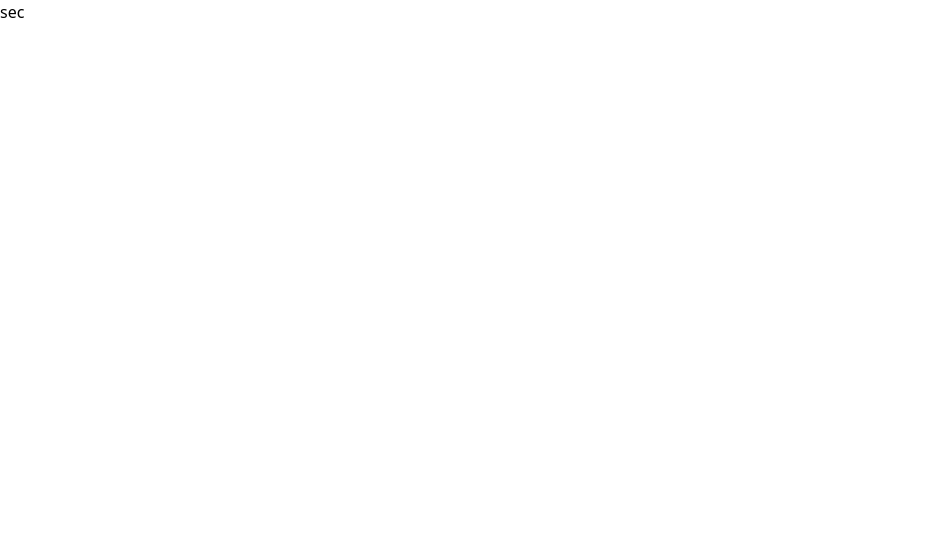
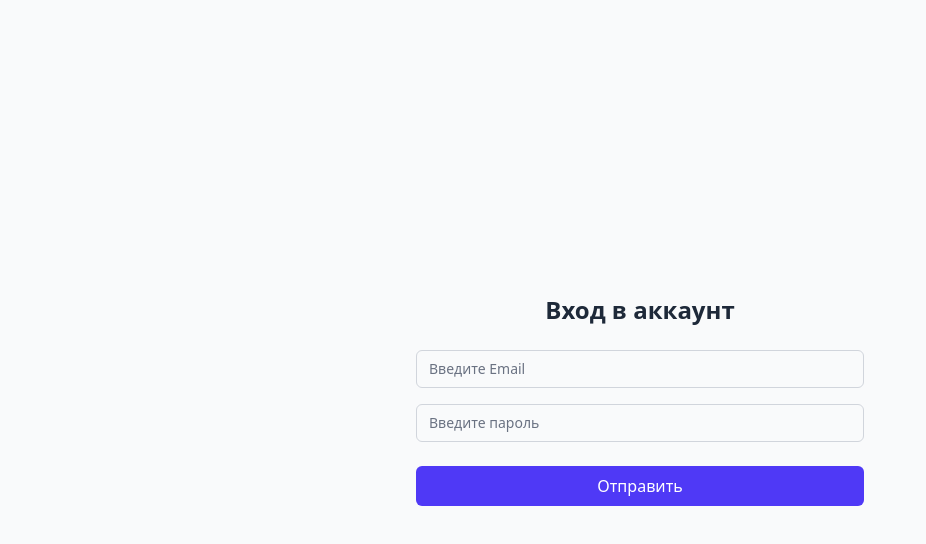
Before and after one commit to al-tepteev/test-task-review, a Nuxt app: page /login in a window 1280 px wide. Shown: the top 544 px of the page, without its empty margins (0-926 px from the left). Built offline with nearby package versions, Linux system fonts and the light colour scheme.

Commit message:
Реализовал компонент формы авторизации

```diff
--- /dev/null
+++ b/components/Block/BaseForm/index.vue
@@ -0,0 +1,39 @@
+<template>
+	<form @submit.prevent="handleSubmit" class="space-y-6">
+		<div class="space-y-4">
+			<slot :fields="fields" :errors="errors" />
+		</div>
+
+		<Button type="submit" :value="submitLabel" />
+	</form>
+</template>
+
+<script setup lang="ts">
+import Button from "~/elements/Button/index.vue"
+import { useValidation } from '~/composables/useValidation'
+
+const props = defineProps({
+  initialValues: {
+    type: Object,
+    required: true
+  },
+  validationSchema: {
+    type: Object,
+    required: true
+  },
+  submitLabel: {
+    type: String,
+    default: 'submit'
+  }
+})
+
+const emit = defineEmits(['submit'])
+
+const { fields, errors, validate } = useValidation(props.validationSchema)
+
+function handleSubmit() {
+  if (validate()) {
+    emit('submit', { ...fields })
+  }
+}
+</script>
--- a/composables/useValidation.ts
+++ b/composables/useValidation.ts
@@ -4,7 +4,7 @@ type ValidatorFn = (value: any) => string | null
 
 interface FieldConfig {
   value: any
-  validators: ValidatorFn[]
+  validators?: ValidatorFn[] // Сделали validators опциональным
 }
 
 export function useValidation(fieldsConfig: Record<string, FieldConfig>) {
@@ -20,13 +20,13 @@ export function useValidation(fieldsConfig: Record<string, FieldConfig>) {
   // Функция валидации всех полей
   function validate(): boolean {
     let isValid = true
+
     for (const key in fieldsConfig) {
       const value = fields[key]
-      const validators = fieldsConfig[key].validators
+      const validators = fieldsConfig[key].validators || [] // Используем пустой массив, если validators не определен
 
       for (const validator of validators) {
         const error = validator(value)
-
         if (error) {
           errors[key] = error
           isValid = false
@@ -36,6 +36,7 @@ export function useValidation(fieldsConfig: Record<string, FieldConfig>) {
         }
       }
     }
+
     return isValid
   }
 
--- /dev/null
+++ b/features/auth/components/Block/AuthForm/index.vue
@@ -0,0 +1,25 @@
+<template>
+  <BaseForm
+    :initial-values="initialValues"
+    :validation-schema="validationSchema"
+    submit-label="Отправить"
+    @submit="handleFormSubmit"
+  >
+    <template #default="{ fields, errors }">
+      <Input v-model="fields.email" type="email" placeholder="Введите Email"/>
+      <Input v-model="fields.password" type="password" placeholder="Введите пароль"/>
+    </template>
+  </BaseForm>
+</template>
+
+<script setup lang="ts">
+import BaseForm from "~/components/Block/BaseForm/index.vue";
+import Input from "~/elements/Input/index.vue"
+import { useAuthForm } from "~/features/auth/composables/useAuthForm";
+
+const {
+    initialValues,
+    validationSchema,
+    handleFormSubmit
+} = useAuthForm();
+</script>
--- /dev/null
+++ b/features/auth/composables/useAuthForm.ts
@@ -0,0 +1,26 @@
+import { required, isEmail, minLength } from "~/utils/validators";
+
+export function useAuthForm() {
+    // Определяем начальные значения формы
+    const initialValues = reactive({
+        email: '',
+        password: ''
+    });
+
+    // Определяем схему валидации
+    const validationSchema = {
+        email: [required(), isEmail()],
+        password: [required(), minLength(10)]
+    };
+
+    // Обработчик отправки формы
+    function handleFormSubmit(values: Record<string, any>) {
+        console.log('Форма отправлена с данными:', values);
+    }
+
+    return {
+        initialValues,
+        validationSchema,
+        handleFormSubmit
+    }
+}
--- /dev/null
+++ b/features/auth/index.vue
@@ -0,0 +1,16 @@
+<template>
+    <section class="login-section min-h-screen flex items-center justify-center bg-gray-50 py-12 px-4 sm:px-6 lg:px-8">
+        <div class="max-w-md w-full space-y-4">
+            <div class="wrapper-header">
+				<h2 class="text-2xl font-bold text-center mb-6 text-gray-800">Вход в аккаунт</h2>
+			</div>
+			<div class="wrapper-content">
+				<BlockAuthForm />
+			</div>
+        </div>
+    </section>
+</template>
+
+<script setup lang="ts">
+import BlockAuthForm from "./components/Block/AuthForm/index.vue"
+</script>
--- a/nuxt.config.ts
+++ b/nuxt.config.ts
@@ -1,6 +1,19 @@
 import tailwindcss from "@tailwindcss/vite";
 
 export default defineNuxtConfig({
+  typescript: {
+    shim: false
+  },
+  imports: {
+    dirs: [
+      // стандартные
+      'composables',
+      'utils',
+      // фичи: сканируем вложенные composables и utils внутри каждой фичи
+      'features/*/composables',
+      'features/*/utils'
+    ]
+  },
   experimental: {
     defaults: {
       nuxtLink: {
--- a/pages/login.vue
+++ b/pages/login.vue
@@ -1,5 +1,7 @@
 <template>
-    <section class="login-section">
-        sec
-    </section>
+    <FeaturesSignIn />
 </template>
+
+<script setup>
+import FeaturesSignIn from "~/features/auth/index.vue"
+</script>
```
